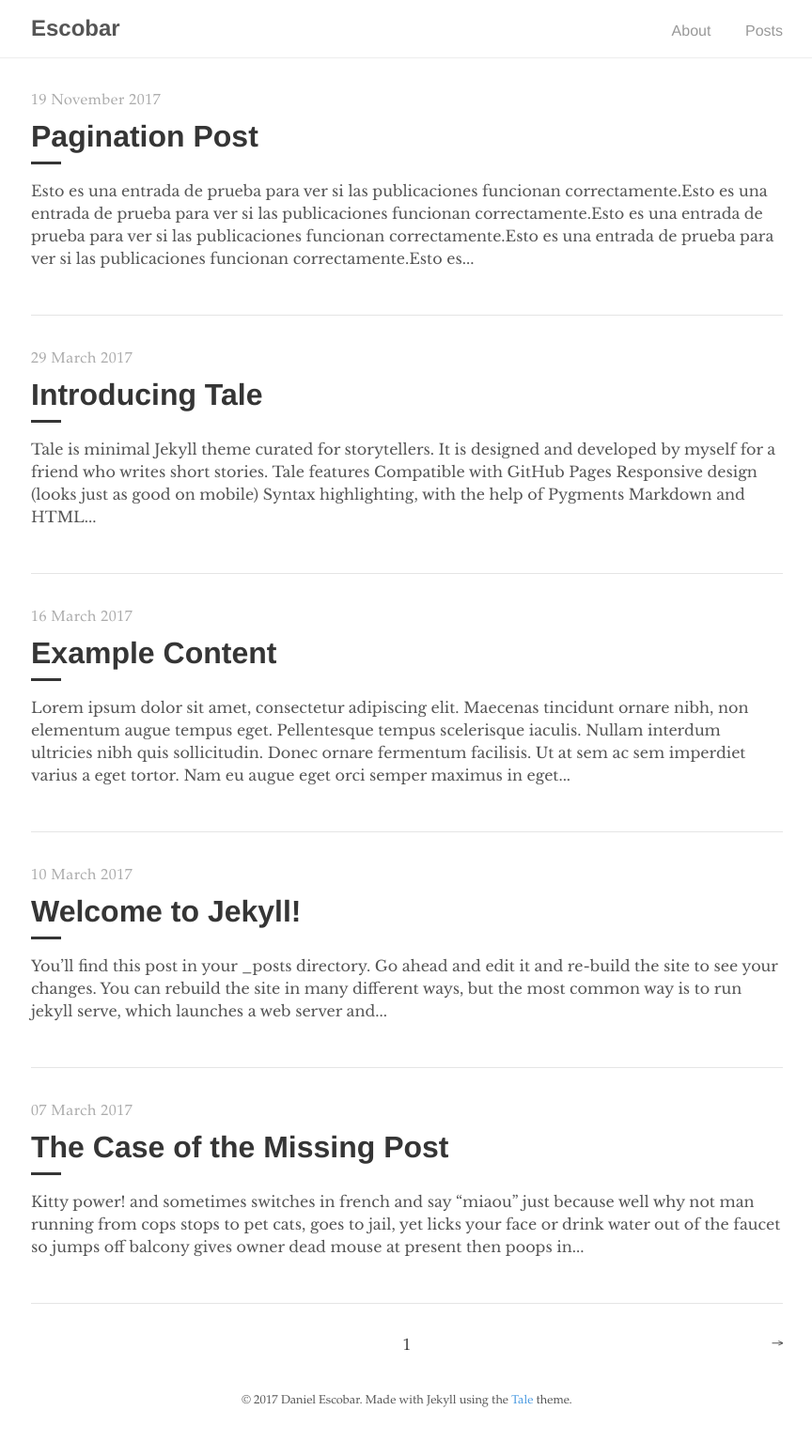
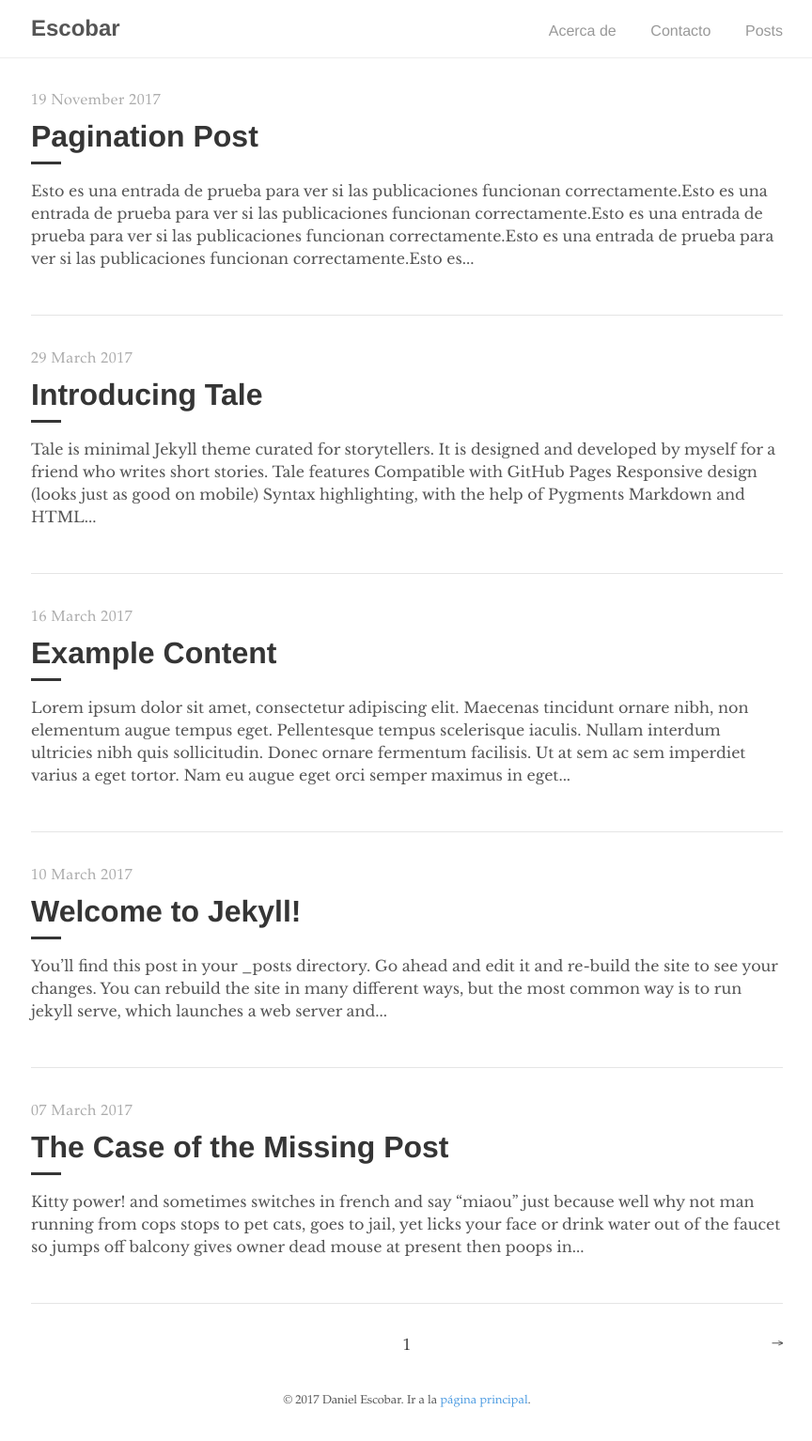
Before and after one commit to daeshu/tale, a Jekyll site: the page built from index.html, in a window 1280 px wide. Shown: the whole page at 94% size, without its empty margins (207-1071 px from the left). Built offline with Jekyll 4.4.1, drawn with Linux system fonts in a browser that asks for light colours; the list of posts is cut into pages by our own code.

Commit message:
Update default.html

```diff
--- a/_layouts/default.html
+++ b/_layouts/default.html
@@ -1,5 +1,5 @@
 <!DOCTYPE html>
-<html lang="en">
+<html lang="es">
 
   {% include head.html %}
 
@@ -10,7 +10,8 @@
           <h2 class="nav-title">{{ site.title }}</h2>
         </a>
         <ul>
-          <li><a href="{{ '/about' | prepend: site.baseurl }}">About</a></li>
+          <li><a href="{{ '/about' | prepend: site.baseurl }}">Acerca de</a></li>
+          <li><a href="{{ '/contacto' | prepend: site.baseurl }}">Contacto</a></li>
           <li><a href="{{ site.baseurl }}/">Posts</a></li>
         </ul>
     </div>
@@ -22,7 +23,7 @@
 
     <footer>
       <span>
-        &copy; <time datetime="{{ site.time }}">{{ site.time | date: '%Y' }}</time> {{ site.author.name }}. Made with Jekyll using the <a href="https://github.com/chesterhow/tale/">Tale</a> theme.
+        &copy; <time datetime="{{ site.time }}">{{ site.time | date: '%Y' }}</time> {{ site.author.name }}. Ir a la <a href="https://escobar.eu.org/">página principal</a>.
       </span>
     </footer>
   </body>
```
